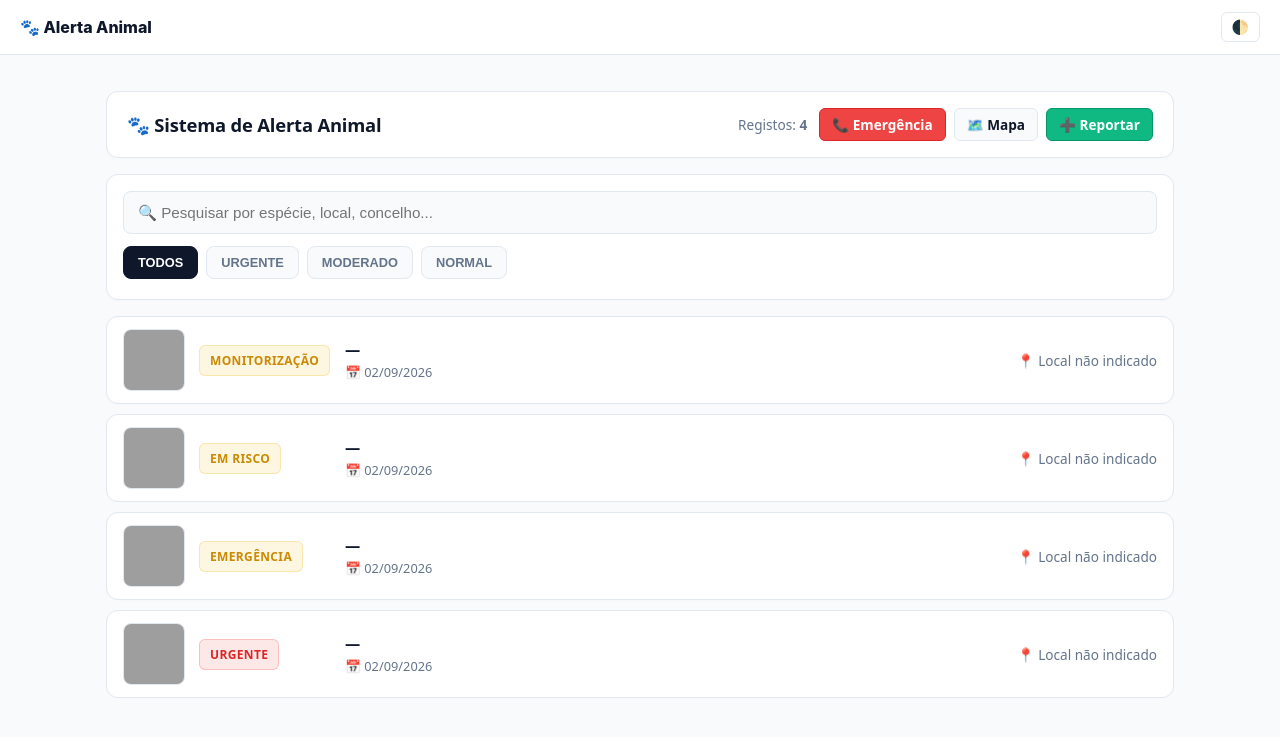
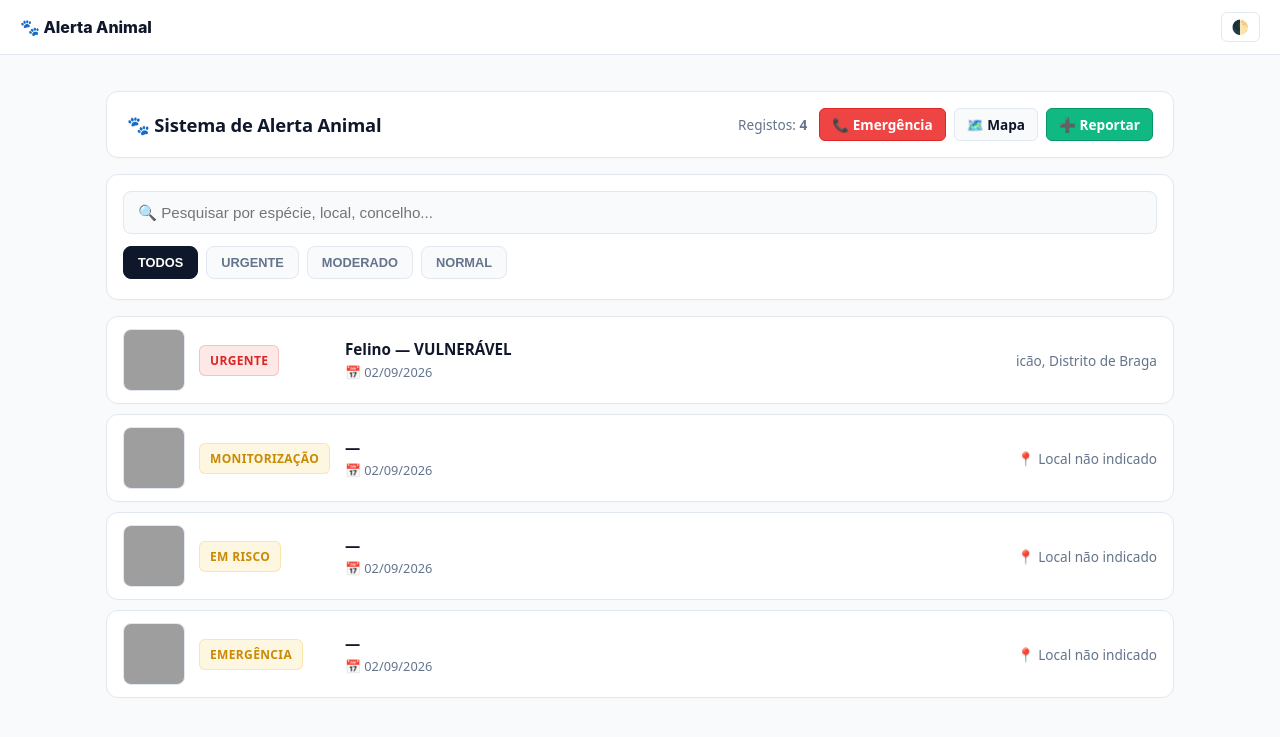
Before and after one commit to ajudaanimal/alerta, a Jekyll site: the page built from index.html, in a window 1280 px wide, cut to the strip 0-737 px from the top of the page. Built offline with Jekyll 4.4.1, drawn with Linux system fonts in a browser that asks for light colours; some of the changed lines change nothing that is shown; grey boxes are pictures that could not be loaded.

Commit message:
Auto-sync: Atualizar ocorrência aa-2026-0001 via Google Sheets com mapeamento correto

```diff
--- a/_ocorrencias/aa-2026-0001.md
+++ b/_ocorrencias/aa-2026-0001.md
@@ -1,20 +1,20 @@
 ---
 layout: "ocorrencia"
-localizacao: ""
+localizacao: "Vila Nova de Famalicão, Distrito de Braga"
 data_ocorrencia_inicial: ""
 nivel_alerta: "URGENTE"
-triagem: ""
-situacao: ""
-especie: ""
-estado_fisico: ""
+triagem: "🔴 CÓDIGO VERMELHO"
+situacao: "AVISTADO"
+especie: "Felino"
+estado_fisico: "VULNERÁVEL"
 nome: ""
 idade: ""
 caracteristicas: "Branco e cinzento malhado"
-observacoes: ""
-localidade: ""
-concelho: ""
-distrito: ""
-date: "2026-09-02 22:10:53 +0100"
+observacoes: "• Apareceu perto da residência da pessoa que publicou, em Delães. • Procura-se orientação sobre onde o levar para receber cuidados e um local de recolha sem custos."
+localidade: "Delães"
+concelho: "Vila Nova de Famalicão"
+distrito: "Braga"
+date: "2026-09-02 22:24:16 +0100"
 ref: "https://www.facebook.com/groups/174573135890396/permalink/29059348643652794/"
 ficha: "📍 LOCALIZAÇÃO: Vila Nova de Famalicão, Distrito de Braga
 🔍 SITUAÇÃO: Animal ENCONTRADO
@@ -36,3 +36,20 @@ id: "aa-2026-0001"
 idweb: "2026-001"
 imagem: "https://lh3.googleusercontent.com/d/1niXb39UA_zahhiYVZ5yAyNVZ-NuxH496=s800"
 ---
+
+📍 LOCALIZAÇÃO: Vila Nova de Famalicão, Distrito de Braga
+🔍 SITUAÇÃO: Animal ENCONTRADO
+📅 DATA: 22/08/2026
+
+🐱 ESPÉCIE: Felino
+🚻 SEXO: Desconhecido
+🏷️ NOME: Não indicado
+
+📝 CARACTERÍSTICAS: Gatinho que necessita de cuidados.
+🆔 IDENTIFICAÇÃO: Não indicado.
+
+📞 CONTACTO(S): Através da publicação original
+
+ℹ️ OBSERVAÇÕES: • Apareceu perto da residência da pessoa que publicou, em Delães. • Procura-se orientação sobre onde o levar para receber cuidados e um local de recolha sem custos.
+
+🔗 PUBLICAÇÃO ORIGINAL: https://www.facebook.com/share/p/1Cb2xcU6pk/
```
